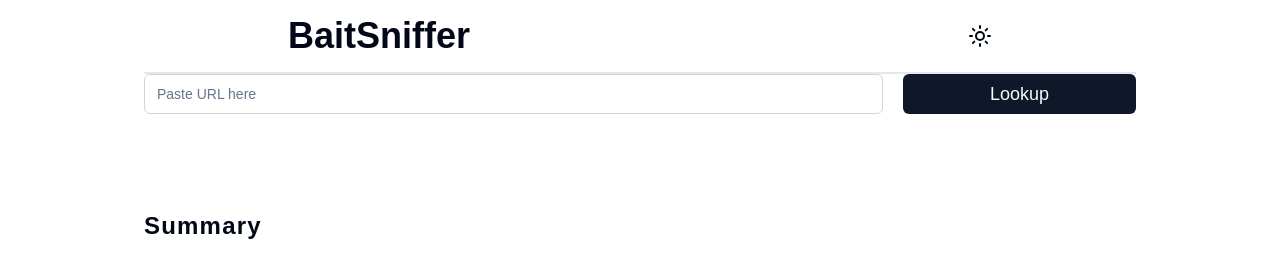
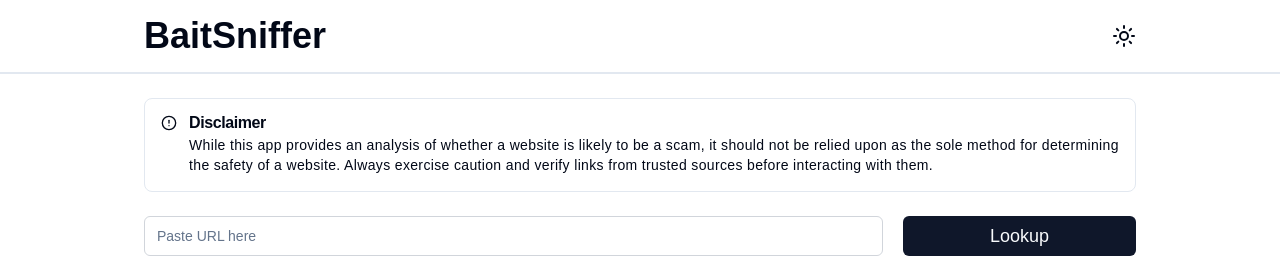
Before and after one commit to jallenmanaloto/sniffer-ui, a Next.js app: page / in a window 1280 px wide. Shown: the top 259 px of the page. Built offline with nearby package versions, Linux system fonts and the light colour scheme.

Commit message:
feat: add Disclaimer component on page

```diff
--- a/src/app/page.tsx
+++ b/src/app/page.tsx
@@ -1,4 +1,5 @@
 import Analysis from "@/components/analysis";
+import Disclaimer from "@/components/disclaimer";
 import Header from "@/components/header"
 import Lookup from "@/components/lookup/Lookup";
 import { responseData } from "@/data/mock";
@@ -6,8 +7,9 @@
 export default function Home() {
   return (
     <div className="w-screen dark:bg-slate-900">
+      <Header />
       <main className="container mx-auto px-8 lg:px-36">
-        <Header />
+        <Disclaimer />
         <Lookup />
         <Analysis response={responseData} />
       </main>
```
